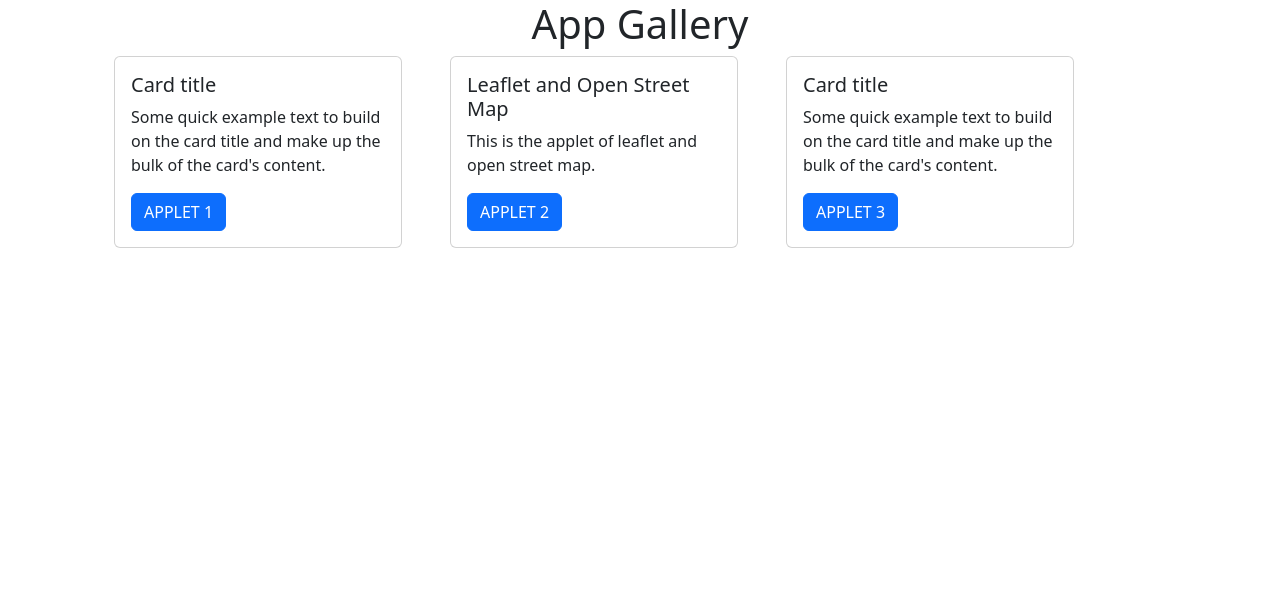
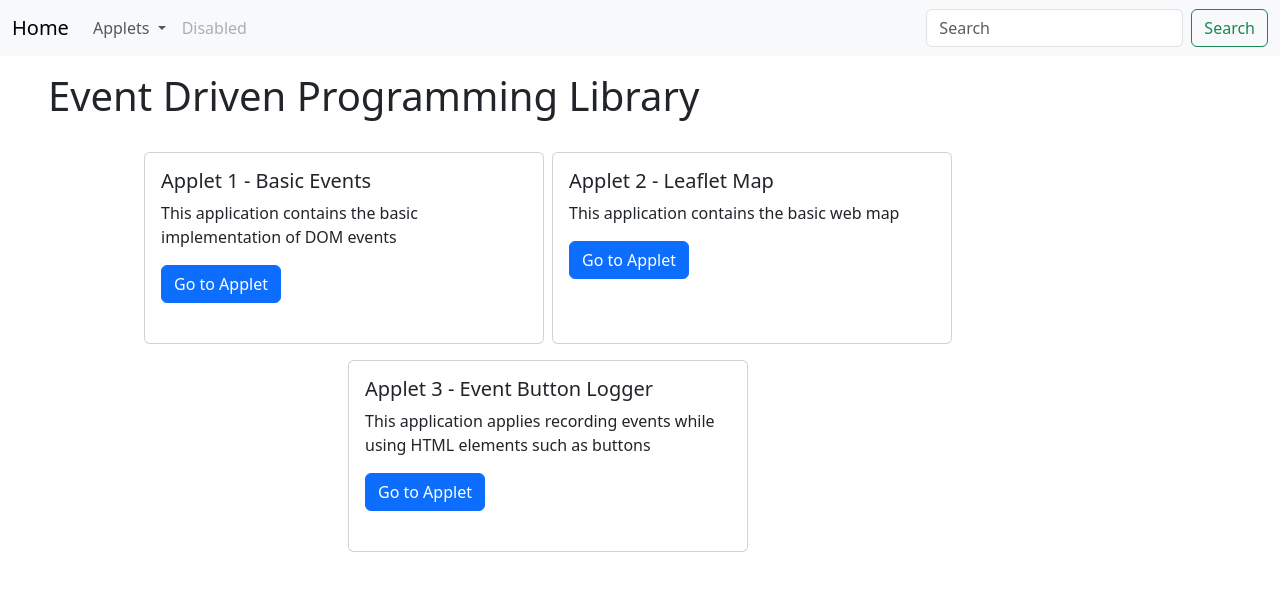
Before and after one commit to Aktziku/IT24C, a plain HTML site: page index.html in a window 1280 px wide. Drawn offline with nearby package versions, Linux system fonts and the light colour scheme.

Commit message:
Added applet for Event Logger

```diff
--- a/index.html
+++ b/index.html
@@ -1,61 +1,107 @@
+
 <!DOCTYPE html>
 <html lang="en">
 <head>
     <meta charset="UTF-8">
     <meta name="viewport" content="width=device-width, initial-scale=1.0">
-    <title>App Gallery</title>
     <link href="https://cdn.jsdelivr.net/npm/bootstrap@5.3.3/dist/css/bootstrap.min.css" rel="stylesheet" integrity="sha384-QWTKZyjpPEjISv5WaRU9OFeRpok6YctnYmDr5pNlyT2bRjXh0JMhjY6hW+ALEwIH" crossorigin="anonymous">
     <script src="https://cdn.jsdelivr.net/npm/bootstrap@5.3.3/dist/js/bootstrap.bundle.min.js" integrity="sha384-YvpcrYf0tY3lHB60NNkmXc5s9fDVZLESaAA55NDzOxhy9GkcIdslK1eN7N6jIeHz" crossorigin="anonymous"></script>
-
+    <title>Event Driven Programming Library</title>
     <style>
-        .title{
-            text-align: center;
-        }
-        .container{
-            display: flex;
+        .applet-flex-container{
+            display:flex;
             justify-content: center;
-            margin-left: 3rem;
-
-        }
-        .container > div{
-            margin-right: 3rem;
+            flex-wrap: wrap;
+            align-items: center;
+            margin-top: 2rem;
+            margin-left: 2rem;
+            width: 80%;
         }
 
+        .applet-flex-container > div{
+            margin-left: .5rem;
+        }
+
+        .title{
+            margin-top: 1rem;
+            margin-left: 3rem;
+            justify-content: center;
+            flex-wrap: wrap;
+            align-items: center;
+        }
+
+        .applet-card{
+          width: 25rem;
+          height: 12rem;
+          margin-bottom: 1rem;
+        }
+
+
+
     </style>
-
 </head>
 
+<nav class="navbar navbar-expand-lg bg-body-tertiary">
+    <div class="container-fluid">
+      <a class="navbar-brand" href="index.html">Home</a>
+      <button class="navbar-toggler" type="button" data-bs-toggle="collapse" data-bs-target="#navbarSupportedContent" aria-controls="navbarSupportedContent" aria-expanded="false" aria-label="Toggle navigation">
+        <span class="navbar-toggler-icon"></span>
+      </button>
+      <div class="collapse navbar-collapse" id="navbarSupportedContent">
+        <ul class="navbar-nav me-auto mb-2 mb-lg-0">
+          <li class="nav-item dropdown">
+            <a class="nav-link dropdown-toggle" href="#" role="button" data-bs-toggle="dropdown" aria-expanded="false">
+              Applets
+            </a>
+            <ul class="dropdown-menu">
+              <li><a class="dropdown-item" href="./applet1/">Applet 1</a></li>
+              <li><a class="dropdown-item" href="./applet2/">Applet 2</a></li>
+              <li><a class="dropdown-item" href="./applet3/">Applet 3</a></li>
+            </ul>
+          </li>
+          <li class="nav-item">
+            <a class="nav-link disabled" aria-disabled="true">Disabled</a>
+          </li>
+        </ul>
+        <form class="d-flex" role="search">
+          <input class="form-control me-2" type="search" placeholder="Search" aria-label="Search">
+          <button class="btn btn-outline-success" type="submit">Search</button>
+        </form>
+      </div>
+    </div>
+</nav>
+
 <body>
-    <h1 class="title">App Gallery</h1>
 
-    <div class="container">
-        <!--APPLET1-->
-        <div class="card" style="width: 18rem;">
+    <h1 class="title" >Event Driven Programming Library</h1>
+      <div class="applet-flex-container">
+          <!--Applet 1 Card-->
+          <div class="card applet-card" >
+              <div class="card-body">
+                <h5 class="card-title">Applet 1 - Basic Events </h5>
+                <p class="card-text">This application contains the basic implementation of DOM events</p>
+                <a href="applet1/index.html" class="btn btn-primary">Go to Applet</a>
+              </div>
+          </div>
+
+          <!--Applet 2 Card-->
+          <div class="card applet-card" >
             <div class="card-body">
-              <h5 class="card-title">Card title</h5>
-              <p class="card-text">Some quick example text to build on the card title and make up the bulk of the card's content.</p>
-              <a href="#" class="btn btn-primary">APPLET 1</a>
+              <h5 class="card-title">Applet 2 - Leaflet Map</h5>
+              <p class="card-text">This application contains the basic web map</p>
+              <a href="applet2/index.html" class="btn btn-primary">Go to Applet</a>
             </div>
           </div>
 
-          <!--APPLET2-->
-          <div class="card" style="width: 18rem;">
+          <!--Applet 3 Card-->
+          <div class="card applet-card" >
             <div class="card-body">
-              <h5 class="card-title">Leaflet and Open Street Map</h5>
-              <p class="card-text">This is the applet of leaflet and open street map.</p>
-              <a href="applet2.html" class="btn btn-primary">APPLET 2</a>
+              <h5 class="card-title">Applet 3 - Event Button Logger </h5>
+              <p class="card-text">This application applies recording events while using HTML elements such as buttons</p>
+              <a href="applet3/index.html" class="btn btn-primary">Go to Applet</a>
             </div>
           </div>
 
-          <!--APPLET2-->
-          <div class="card" style="width: 18rem;">
-            <div class="card-body">
-              <h5 class="card-title">Card title</h5>
-              <p class="card-text">Some quick example text to build on the card title and make up the bulk of the card's content.</p>
-              <a href="#" class="btn btn-primary">APPLET 3</a>
-            </div>
-          </div>
-    </div>
-
+      </div>
 </body>
 </html>
```
Also changed, not shown: applet2.html (deleted, +0 -29 lines), applet2/index.html (added, +67 -0 lines), applet3/applet3.js (added, +55 -0 lines), applet3/index.html (added, +69 -0 lines), applet2/applet2.js (renamed from applet2.js), applet2/applet2.json (renamed from applet2.json).
